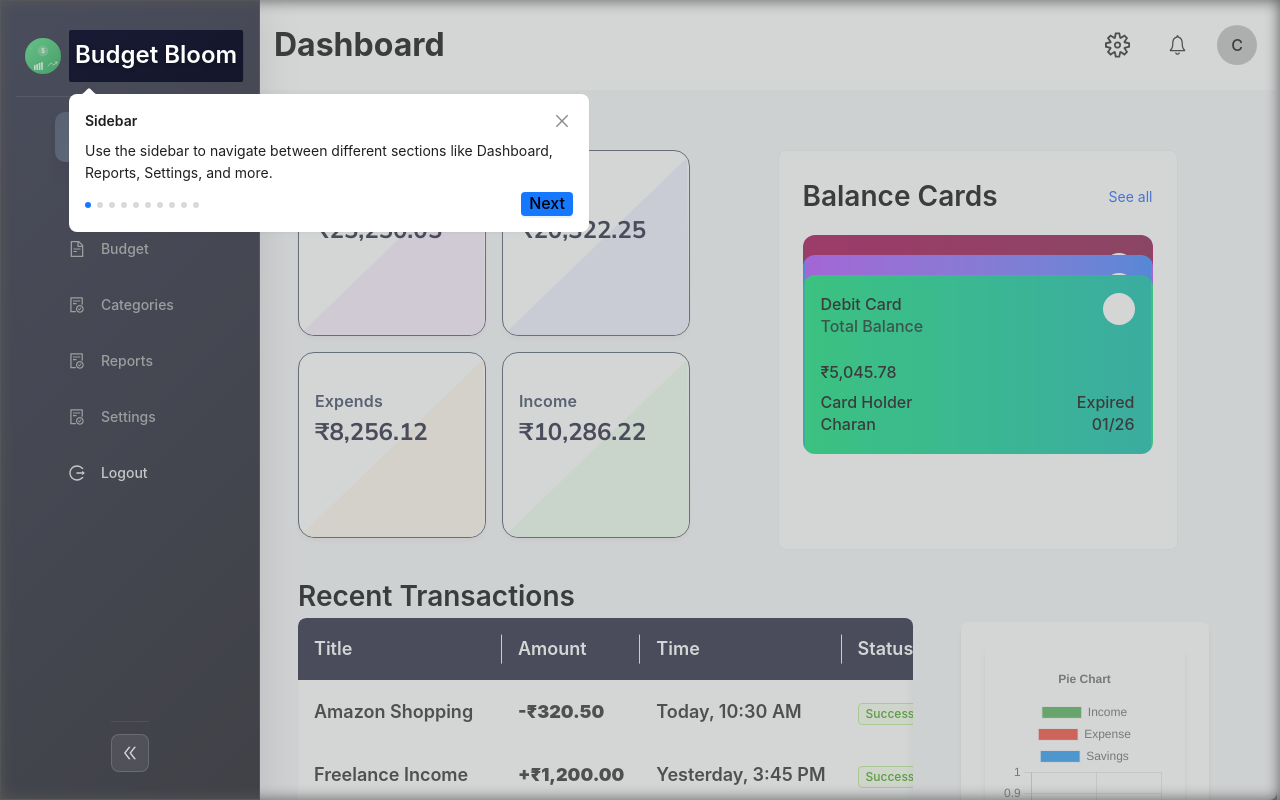
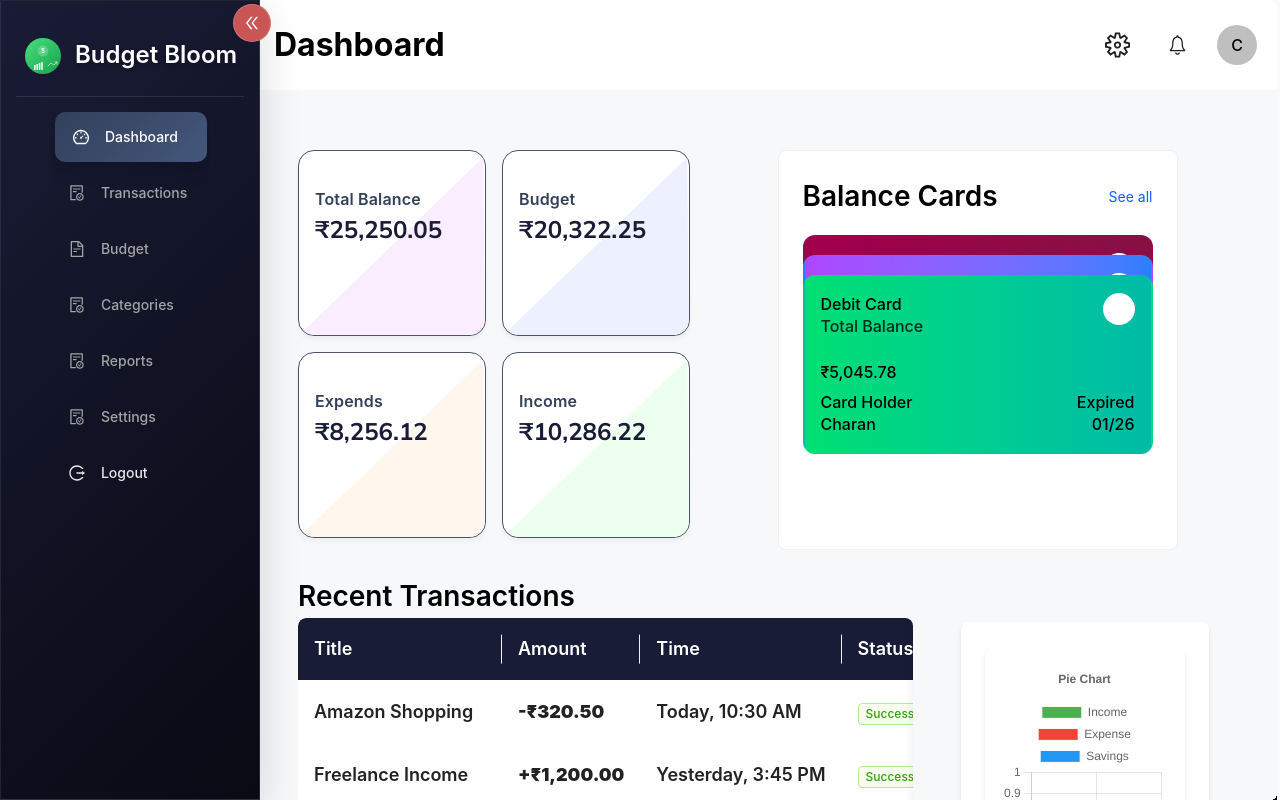
Before and after one commit to charan-vv/mern-frontend, a React (Vite) app: page /dashboard in a window 1280 px wide. Built offline with nearby package versions, Linux system fonts and the light colour scheme; sample sign-in values are in the browser's storage.

Commit message:
side bar and tour component completed

```diff
--- a/src/layout/ProtectedLayout.jsx
+++ b/src/layout/ProtectedLayout.jsx
@@ -3,15 +3,20 @@
 import Sidebar from "../sidebar";
 import Header from "../Header";
 import "./style.scss";
+import getTourSteps from "src/utils/Tour";
+import { Tour } from "src/components";
 
 const ProtectedLayout = () => {
   const [isSidebarCollapsed, setIsSidebarCollapsed] = useState(false);
   const [isAuthenticated, setIsAuthenticated] = useState(!!localStorage.getItem("token"));
 
 
-  const side_bar_ref=useRef(null)
-  const header_ref= useRef(null)
-  const out_let_ref=useRef(null)
+ const [open, setOpen] = useState(false);
+  const refs = useRef({});
+  const setRef = (key) => (el) => {
+    if (el) refs.current[key] = el;
+  };
+  const steps = getTourSteps(refs);
 
   useEffect(() => {
     const interval = setInterval(() => {
@@ -32,7 +37,7 @@
       {isAuthenticated && (
         <>
         <aside className="app-layout__sidebar">
-        <Sidebar isCollapsed={isSidebarCollapsed} onToggleCollapse={handleSidebarToggle} />
+        <Sidebar side_bar_ref={setRef("sidebar")} isCollapsed={isSidebarCollapsed} onToggleCollapse={handleSidebarToggle} />
       </aside>
       </>
        )}
@@ -42,13 +47,13 @@
           isSidebarCollapsed ? "app-layout__content--sidebar-collapsed" : "app-layout__content--sidebar-expanded"
         }`}
       >
-         {isAuthenticated && <Header />}
+         {isAuthenticated && <Header header_ref={setRef} />}
         <div className="app-layout__route-container">
-          <Outlet />
+         <Outlet context={{ route_components_ref: setRef }} />
         </div>
       </main>
 
-
+      <Tour open={open} onClose={() => setOpen(false)} steps={steps} />
     </div>
   );
 };
--- a/src/layout/index.jsx
+++ b/src/layout/index.jsx
@@ -11,7 +11,6 @@
   const [isAuthenticated, setIsAuthenticated] = useState(!!localStorage.getItem("token"));
 
   const [open, setOpen] = useState(false);
-  const [tourReady, setTourReady] = useState(false);
   const refs = useRef({});
   const setRef = (key) => (el) => {
     if (el) refs.current[key] = el;
@@ -31,23 +30,6 @@
 
     return () => clearInterval(interval);
   }, []);
-
-
-  useEffect(() => {
-    const timeout = setTimeout(() => {
-      if (
-        refs.current.settings &&
-        refs.current.notification &&
-        refs.current.user
-      ) {
-        setTourReady(true);
-        setOpen(true); // Open only after refs are ready
-      }
-    }, 200);
-
-    return () => clearTimeout(timeout);
-  }, []);
-
 
   return (
     <div className={`app-layout ${!isAuthenticated ? "app-layout--public" : ""}`}>
@@ -75,10 +57,8 @@
         </div>
       </main>
 
-{tourReady && (
-        <Tour open={open} onClose={() => setOpen(false)} steps={steps} />
-      )}
-      {/* <Tour open={open} onClose={() => setOpen(false)} steps={steps} /> */}
+
+       <Tour open={open} onClose={() => setOpen(false)} steps={steps} />
     </div>
   );
 };
--- a/src/pages/Dashboard/index.jsx
+++ b/src/pages/Dashboard/index.jsx
@@ -6,9 +6,13 @@
   BalanceCards,
 } from "./components";
 import data from "./data.json";
+// import { useOutletContext } from "react-router-dom";
+
 
 const index = ({route_components_ref}) => {
   const [loading, setLoading] = useState(true);
+
+  // const { route_components_ref } = useOutletContext();
 
   useEffect(() => {
     setTimeout(() => {
--- a/src/sideBar/components/MenuItem.jsx
+++ b/src/sideBar/components/MenuItem.jsx
@@ -82,7 +82,7 @@
         <div
           className={`sidebar__submenu ${
             isExpanded ? "sidebar__submenu--expanded" : "sidebar__submenu--collapsed"
-          } ${isCollapsed ? "sidebar__submenu--popup" : ""}`}
+          }`}
         >
           {item?.children?.map((child, childIndex) => (
             <MenuItem
--- a/src/sideBar/style.scss
+++ b/src/sideBar/style.scss
@@ -1,4 +1,4 @@
-@use 'sass:color';
+@use "sass:color";
 @use "../utils/variables.scss" as var;
 @use "../utils/base.scss" as base;
 
@@ -8,11 +8,12 @@
   top: 0;
   left: 0;
   height: calc(100vh);
-  background: linear-gradient(135deg, var.$primaryColor 0%, color.adjust(var.$primaryColor, $lightness: -10%) 100%);
-  // margin-right: 20px;
-  // margin-left: 20px;
+  background: linear-gradient(
+    135deg,
+    var.$primaryColor 0%,
+    color.adjust(var.$primaryColor, $lightness: -10%) 100%
+  );
   padding: 15px;
-  // border-radius: 8px;
   box-shadow: 0 12px 40px rgba(0, 0, 0, 0.15);
   transition: all 0.3s cubic-bezier(0.4, 0, 0.2, 1);
   z-index: 1000;
@@ -21,6 +22,7 @@
   align-items: center;
   border: 1px solid rgba(255, 255, 255, 0.1);
   backdrop-filter: blur(10px);
+
   // Menu parent container
   &__menu-parent {
     cursor: pointer;
@@ -35,7 +37,11 @@
 
     &--active,
     &--expanded {
-      background: linear-gradient(135deg, var.$secondaryColor 0%, color.adjust(var.$secondaryColor, $lightness: -10%) 100%);;
+      background: linear-gradient(
+        135deg,
+        var.$secondaryColor 0%,
+        color.adjust(var.$secondaryColor, $lightness: -10%) 100%
+      );
       padding-bottom: 8px;
       margin: 8px 0;
       // box-shadow: inset 0 2px 4px rgba(0, 0, 0, 0.1);
@@ -146,20 +152,31 @@
     text-decoration: none;
 
     &:hover {
-       color: var.$whiteColor;
-      background: linear-gradient(135deg, rgba(255, 255, 255, 0.15) 0%, rgba(255, 255, 255, 0.05) 100%);
+      color: var.$whiteColor;
+      background: linear-gradient(
+        135deg,
+        rgba(255, 255, 255, 0.15) 0%,
+        rgba(255, 255, 255, 0.05) 100%
+      );
       transform: translateX(4px);
       box-shadow: 0 4px 12px rgba(0, 0, 0, 0.1);
+      .sidebar__menu-item-icon {
+        color: var.$whiteColor;
+      }
     }
 
     &--active {
       color: var.$whiteColor;
-      background: linear-gradient(135deg, var.$secondaryColor 0%, color.adjust(var.$secondaryColor,  $lightness: 10%) 100%);
+      background: linear-gradient(
+        135deg,
+        var.$secondaryColor 0%,
+        color.adjust(var.$secondaryColor, $lightness: 10%) 100%
+      );
       transform: translateX(4px);
       box-shadow: 0 6px 20px rgba(0, 0, 0, 0.2);
 
       .sidebar__menu-item-icon {
-        color: var.$primaryText;
+        color: var.$whiteColor;
       }
     }
 
@@ -210,7 +227,7 @@
       box-shadow: 0 4px 12px rgba(0, 0, 0, 0.2);
 
       &::before {
-        content: '';
+        content: "";
         position: absolute;
         right: 100%;
         top: 50%;
@@ -234,25 +251,15 @@
     &--collapsed {
       max-height: 0;
       opacity: 0;
-    }
 
-    &--popup {
-      position: absolute;
-      left: 100%;
-      top: 0;
-      background: var.$primaryColor;
-      border-radius: 10px;
-      box-shadow: 8px 8px 25px rgba(0, 0, 0, 0.25);
-      min-width: 200px;
-      z-index: 1001;
-      padding: 8px;
+
     }
 
     &-item {
       display: flex;
       align-items: center;
       padding: 10px 16px;
-      color: rgba(255, 255, 255, 0.8);
+      color: var.$disableText;
       font-size: 13px;
       font-weight: 500;
       cursor: pointer;
@@ -263,18 +270,27 @@
       margin-left: 20px;
 
       &:hover {
-        background: linear-gradient(135deg, rgba(255, 255, 255, 0.1) 0%, rgba(255, 255, 255, 0.05) 100%);
+        background: linear-gradient(
+          135deg,
+          rgba(255, 255, 255, 0.1) 0%,
+          rgba(255, 255, 255, 0.05) 100%
+        );
         color: var.$whiteColor;
         transform: translateX(3px);
-        margin-right: 15px;
       }
 
       &--active {
-        color: var.$primaryText;
-        background: linear-gradient(135deg, var.$secondaryColor 0%, color.adjust(var.$secondaryColor, $lightness: 10%) 100%);
+        color: var.$whiteColor;
+        background: linear-gradient(
+          135deg,
+          var.$secondaryColor 0%,
+          color.adjust(var.$secondaryColor, $lightness: 10%) 100%
+        );
         transform: translateX(3px);
         box-shadow: 0 3px 8px rgba(0, 0, 0, 0.15);
-
+        &-icon {
+          color: var.$whiteColor;
+        }
       }
 
       &-icon {
@@ -285,6 +301,7 @@
         opacity: 0.8;
         margin-right: 10px;
         min-width: 16px;
+        // color: yellow ;
       }
 
       &-text {
@@ -310,11 +327,11 @@
     font-weight: 500;
 
     &:hover {
-       color: var.$whiteColor;
+      color: var.$whiteColor;
       //  background: linear-gradient(135deg, rgba(255, 255, 255, 0.15) 0%, rgba(255, 255, 255, 0.05) 100%);
-       transform: translateX(4px);
+      transform: translateX(4px);
       //  box-shadow: 0 4px 12px rgba(0, 0, 0, 0.1);
-       margin: 0 0 6px;
+      margin: 0 0 6px;
     }
 
     .sidebar__menu-item-icon {
@@ -335,7 +352,12 @@
   }
 
   &__toggle {
-    background: rgba(255, 255, 255, 0.1);
+    position: absolute;
+    right: -12px;
+    top: 3px;
+    border-radius: 50% !important;
+    background-color: var.$primaryBtn;
+    // background: rgba(255, 255, 255, 0.1);
     border: 1px solid rgba(255, 255, 255, 0.2);
     color: var.$whiteColor;
     cursor: pointer;
@@ -355,7 +377,7 @@
     }
 
     &:hover {
-      background: rgba(255, 255, 255, 0.2);
+      background: var.$hoverPrimary;
       transform: scale(1.05);
       box-shadow: 0 4px 12px rgba(0, 0, 0, 0.2);
     }
@@ -434,7 +456,7 @@
       right: 8px;
       width: 6px;
       height: 6px;
-      background-color: var.$secondaryColor;
+      background-color: var.$primaryBtn;
       border-radius: 50%;
       animation: pulse-indicator 2s infinite;
     }
```
Also changed, not shown: src/utils/tourSteps.jsx (added).
